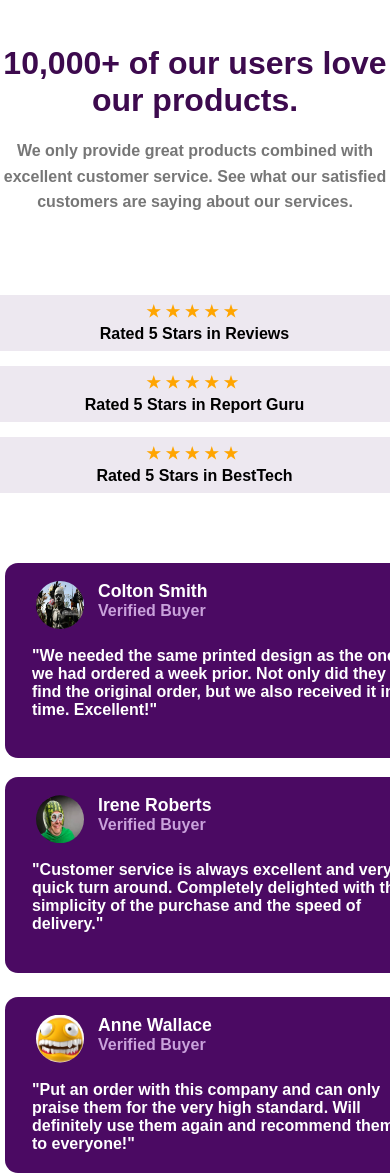
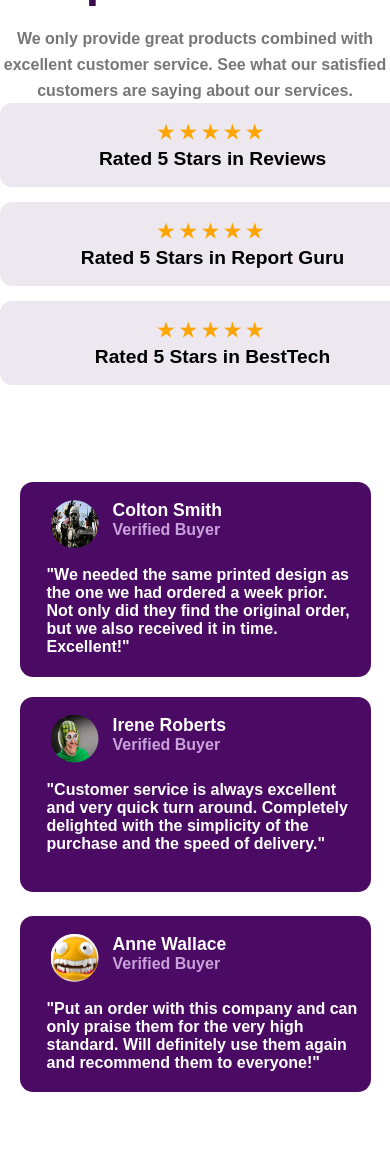
Before and after one commit to mahamadouamine/social-proof, a plain HTML site: page index.html in a window 390 px wide. Shown: the top 1173 px of the page. After the commit the page ends 1092 px from the top, so only its background shows below. Drawn offline with Linux system fonts and the light colour scheme.

Commit message:
retouche

```diff
--- a/index.html
+++ b/index.html
@@ -1,13 +1,11 @@
 <!DOCTYPE html>
 <html lang="en">
-
 <head>
     <meta charset="UTF-8">
     <meta name="viewport" content="width=device-width, initial-scale=1.0">
-    <title>Testimonials</title>
+    <title>Testimonial</title>
     <link rel="stylesheet" href="style.css">
 </head>
-
 <body>
     <section class="section-principale">
         <section class="section-n1">
--- a/style.css
+++ b/style.css
@@ -11,45 +11,35 @@ body {
     font-weight: bold;
     width: 100vw;
     height: 100vh;
-
 }
 
 .section-principale {
     background-color: #fff;
-    width: 1060px;
-
+    width: 45%;
     font-family: Arial, sans-serif;
-
     height: 100vh;
     margin-top: 500px;
-
 }
 
 .section-n1 {
     display: flex;
     gap: 5em;
-
 }
 
 .nombre-utilisateur {
     width: 50%;
 }
 
-.t-10M-utilisateurs h1{
+.t-10M-utilisateurs h1 {
     font-weight: bold;
     color: #3d0a4e;
     font-size: 2.6em;
-
-
 }
-
 
 .nombre-utilisateur p {
     margin-top: 1.2em;
     color: #777;
     line-height: 1.6;
-
-
 }
 
 .conteneur-des-etoiles {
@@ -65,19 +55,20 @@ body {
     gap: 1em;
 
 }
+
 .la-ligne-etoile p {
     margin-top: 4px;
 
 }
 
 .les-etoiles {
-    max-width: 700px;
+  width: 100%;
 }
 
 .ajustement-ligne-etoile1 {
     padding: 1em;
     width: 90%;
-    margin-left: 80px;
+    margin-left: 75px;
     height: 3.5em;
     border-radius: 12px;
 }
@@ -89,10 +80,11 @@ body {
 .ajustement-ligne-etoile2 {
     padding: 1em;
     width: 90%;
-    margin-left: 54px;
+    margin-left: 49px;
     height: 3.5em;
     border-radius: 12px;
 }
+
 .ajustement-ligne-etoile2:hover {
     background-color: #dbdada;
 
@@ -102,10 +94,11 @@ body {
 .ajustement-ligne-etoile3 {
     padding: 1em;
     width: 90%;
-    margin-left: 24px;
+    margin-left: 19px;
     height: 3.5em;
     border-radius: 12px;
 }
+
 .ajustement-ligne-etoile3:hover {
     background-color: #dbdada;
 }
@@ -190,18 +183,87 @@ body {
     color: #fff;
 }
 
+@media (max-width: 1440px) {
+    .section-n1 {
+        gap: 0;
+    }
 
+    .la-ligne-etoile {
+        width: 20em;
+    }
 
+     .la-ligne-etoile p {
+        font-size: 0.8em;
+    }
 
+    .les-etoiles {
 
+    }
+
+    .t-10M-utilisateurs h1{
+        font-size: 2em;
+    }
+
+    .t-10M-utilisateurs {
+        width: 15.4em;
+    }
+
+    .section-n2 {
+        margin-top: 2em;
+    }
+
+    .etoile {
+        font-size: 0.8em;
+    }
+
+}
+
+@media (max-width: 1024px) {
+
+    .section-principale {
+        display: flex;
+        align-items: center;
+        justify-content: center;
+        flex-direction: column;
+        width: 70%;
+    }
+
+    .section-n2 {
+        width: 100%;
+    }
+
+    .les-etoiles {
+
+    }
+
+    .carte-de-droite {
+
+    }
+
+    .t-10M-utilisateurs {
+        width: 18em;
+    }
+
+    .conteneur-des-etoiles {
+        padding-right: 0;
+        padding-left: 1.8em;
+    }
+}
 
 
 @media (max-width: 768px) {
 
     .section-principale {
-    width: 100vw;
+        display: flex;
+        align-items: center;
+        justify-content: center;
+        width: 100%;
         height: 100vh;
-     margin-top: 90px;
+        margin-top: 0;
+    }
+
+    .t-10M-utilisateurs h1{
+        font-size: 3em;
     }
 
     .t-10M-utilisateurs {
@@ -212,7 +274,7 @@ body {
         align-items: center;
     }
 
-.section-n1{
+    .section-n1 {
         flex-direction: column;
     }
 
@@ -221,7 +283,7 @@ body {
         width: 100%;
         display: flex;
         justify-content: center;
-    padding-right: 66px;
+        padding-left: 0;
     }
 
     .la-ligne-etoile {
@@ -230,7 +292,13 @@ body {
         align-items: center;
         justify-content: center;
         text-align: center;
-    width: 768px;
+        width: 100%;
+    }
+
+    .les-etoiles {
+        max-width: 100%;
+        width: 100%;
+        font-size: 1.5em;
     }
 
     .ajustement-ligne-etoile1 {
@@ -256,7 +324,6 @@ body {
     }
 
     .section-n2 {
-    padding-left: 170px;
         width: 78%;
     }
 
@@ -270,13 +337,20 @@ body {
 @media (max-width: 425px) {
 
     .section-principale {
-    width: 100vw;
+        display: flex;
+        align-items: center;
+        justify-content: center;
+        width: 100%;
         height: 100vh;
         margin-top: 90px;
     }
 
-.t-10M-utilisateurs h1 {
-    font-size: 200%;
+    .nombre-utilisateur {
+        width: 100%;
+    }
+
+     .t-10M-utilisateurs {
+        width: 100%;
     }
 
     .conteneur-des-etoiles {
@@ -287,36 +361,37 @@ body {
         width: 425px;
     }
 
-.ajustement-ligne-etoile1 {
-    margin-left: 65px;
-}
 
-.ajustement-ligne-etoile2 {
-    margin-left: 65px;
-}
 
-.ajustement-ligne-etoile3 {
-  margin-left: 65px;
+    .section-n1 {
+        width: 100%;
     }
 
     .section-n2 {
-    margin: 5px;
+        display: flex;
+        align-items: center;
+        justify-content: center;
+        flex-direction: column;
+        width: 100%;
         padding: 0px;
     }
 
     .carte-de-gauche {
-    width: 414px;
-    margin-right: 170px;
+        width: 90%;
     }
 
     .carte-de-droite {
-    width: 414px;
-    margin-right: 170px;
+        width: 90%;
+    }
+
+    .les-deux-cartes-superposee {
+        display: flex;
+        align-items: center;
+        justify-content: center;
     }
 
     .la-carte-de-tout-en-bas {
-    width: 414px;
-    margin-right: 170px;
+        width: 90%;
     }
 
 }
@@ -345,7 +420,7 @@ body {
         width: 364px;
     }
 
-.carte-de-droite{
+    .carte-de-droite {
         width: 364px;
     }
 
@@ -384,7 +459,7 @@ body {
         width: 310px;
     }
 
-.carte-de-droite{
+    .carte-de-droite {
         width: 310px;
     }
 
```
Lines whose indentation alone changed are shown as unchanged.
